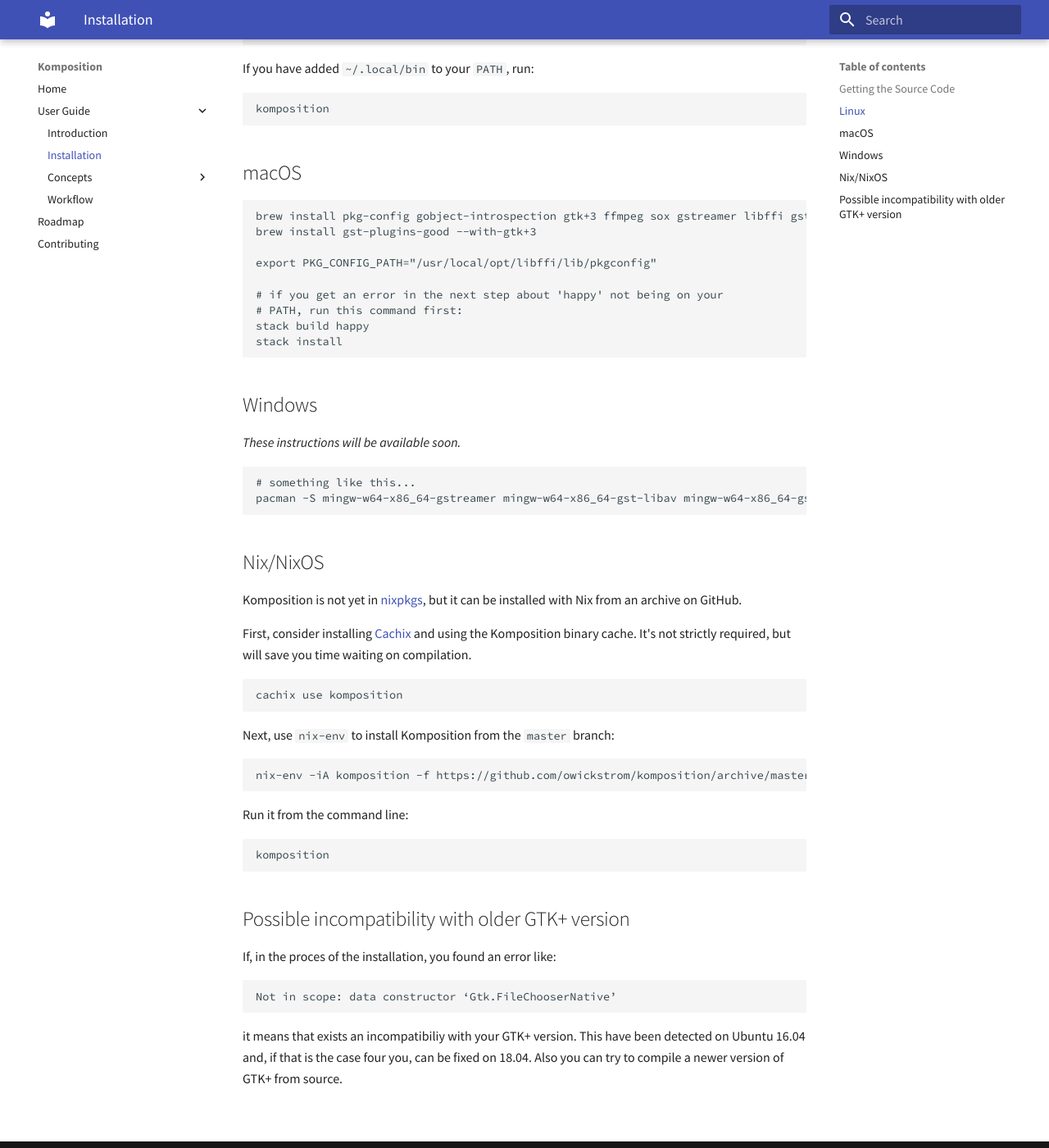
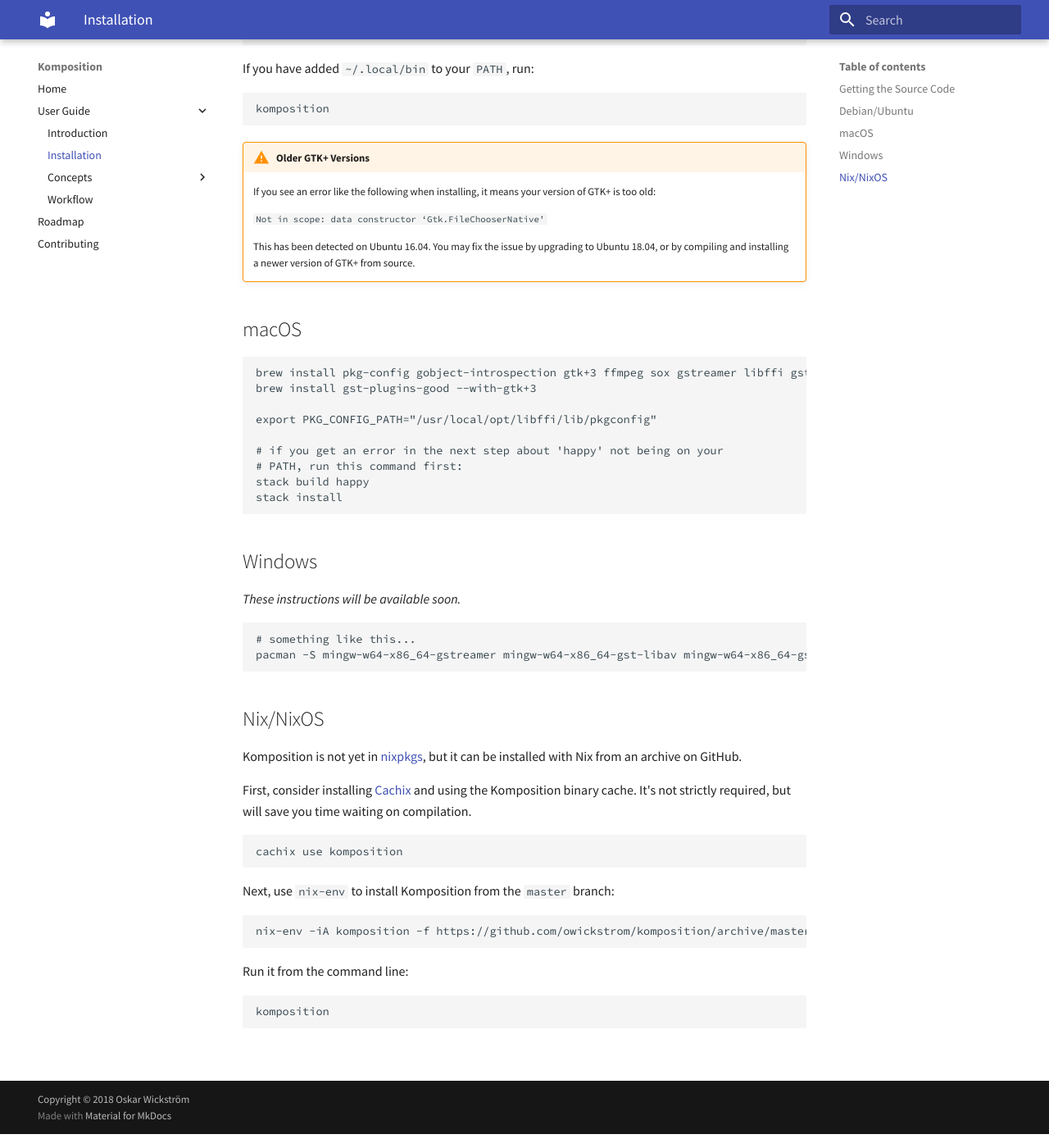
Before and after one commit to owickstrom/komposition, an MkDocs documentation site: the page built from docs/src/user-guide/installation.md, in a window 1280 px wide and 1400 px high, scrolled down 1492 px. Shown: the whole window at 82% size. Built offline with MkDocs 1.6.1 and Material for MkDocs 9.7.7, drawn with Linux system fonts in a browser that asks for light colours.

Commit message:
Rearrange Debian installation docs

````diff
--- a/docs/src/user-guide/installation.md
+++ b/docs/src/user-guide/installation.md
@@ -32,7 +32,7 @@
 You now have the source code. Jump on to the instructions below specific to
 your operating system.
 
-## Linux
+## Debian/Ubuntu
 
 First, install the required dependencies:
 
@@ -79,6 +79,19 @@
 ```shell
 komposition
 ```
+
+!!! warning "Older GTK+ Versions"
+
+    If you see an error like the following when installing, it means your
+    version of GTK+ is too old:
+
+    ```
+    Not in scope: data constructor ‘Gtk.FileChooserNative’
+    ```
+
+    This has been detected on Ubuntu 16.04. You may fix the issue by
+    upgrading to Ubuntu 18.04, or by compiling and installing a newer version of
+    GTK+ from source.
 
 ## macOS
 
@@ -127,13 +140,3 @@
 ```shell
 komposition
 ```
-
-## Possible incompatibility with older GTK+ version
-
-If, in the proces of the installation, you found an error like:
-
-```
-Not in scope: data constructor ‘Gtk.FileChooserNative’
-```
-
-it means that exists an incompatibiliy with your GTK+ version. This have been detected on Ubuntu 16.04 and, if that is the case four you, can be fixed on 18.04. Also you can try to compile a newer version of GTK+ from source.
````
